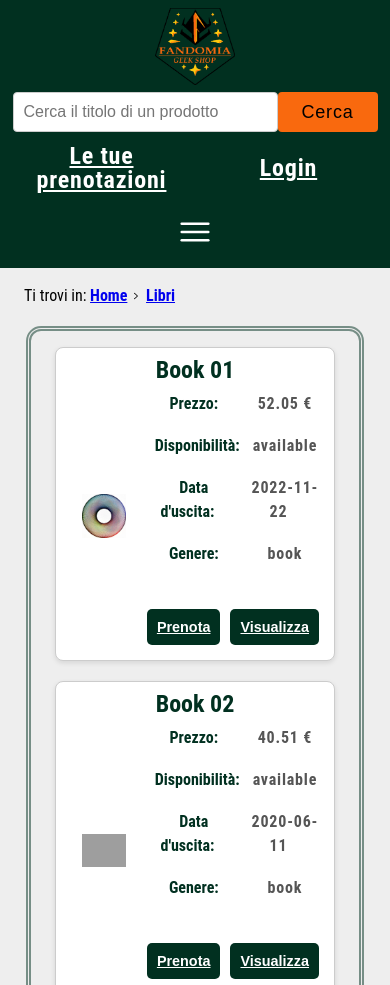
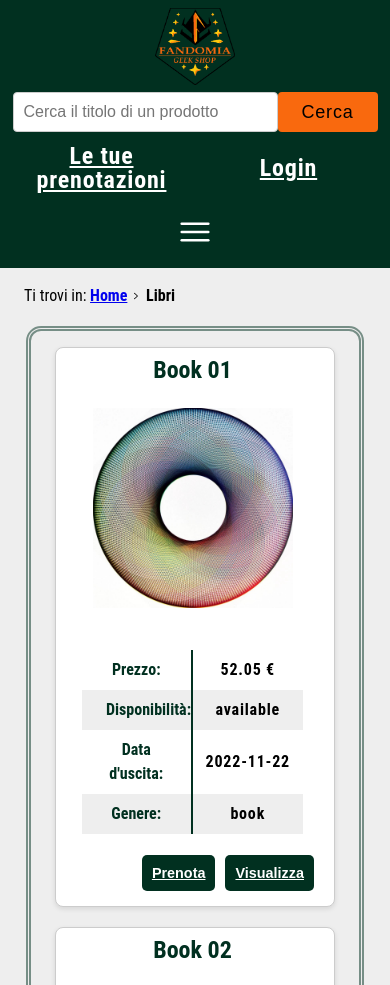
Before and after one commit to stoccotommaso02/fandomia, a PHP site: page /products_page.php?category=book in a window 390 px wide. Shown: the top 985 px of the page. Run offline with PHP 8.4, Linux system fonts and the light colour scheme; data comes from the database, SQL or seed files in the repository; data that the repository does not hold is empty; grey boxes are pictures that could not be loaded.

Commit message:
Fix generali, nuovi breakpoint e display grid nella card

```diff
--- a/src/assets/css/card.css
+++ b/src/assets/css/card.css
@@ -43,24 +43,35 @@
 
 /* Stile per le informazioni del prodotto */
 .item-info dl {
-  display: flex;
-  flex-wrap: wrap;
-  margin-bottom: 15px;
-  color: #555;
-  text-indent: 0.8em;
+  text-align: center;
+  margin: 1em;
+  display: grid;
+  grid-template-columns: 50% 50%;
+  gap:0;
+  align-items: stretch;
+  justify-items: stretch;
 }
 
 .item-info dt {
-  width: 50%;
+  align-self: center;
+  display: block;
+  color: var(--headerBackgroundColor);
   font-weight: bold;
-  margin-bottom: 5px;
-  color: var(--headerBackgroundColor);
+  margin: 0;
+  padding: .5em 1.5em;
+  border-right: 2px solid var(--headerBackgroundColor)
 }
 
 .item-info dd {
-  width: 50%;
-  margin-bottom: 5px;
-  margin-left: 0;
+  width: 100%;
+  align-self: center;
+  display: block;
+  margin: 0;
+  padding: .5em 0;
+}
+
+.item-info dt:nth-of-type(even), .item-info dd:nth-of-type(even) {
+  background-color: var(--backgroundColor);
 }
 
 /* Stile per i pulsanti di azione */
@@ -134,7 +145,6 @@
   }
 
   .item-info dl {
-    row-gap: 0.8em;
     text-align: center;
   }
 
@@ -143,3 +153,18 @@
     align-self: end;
   }
 }
+
+@media screen and (max-width:650px) {
+  .item-row {
+    display: flex;
+    flex-direction: column;
+  }
+
+  .item-image picture{
+    height: 200px;
+  }
+
+  .item-info {
+    width: 100%;
+  }
+}
--- a/src/assets/css/form.css
+++ b/src/assets/css/form.css
@@ -93,6 +93,7 @@ main ul{
     box-shadow: rgba(0, 0, 0, 0.35) 0px 5px 15px;
     display: inline-block;
     margin: 0 auto;
+    width: min(100%, 32em);
 }
 
 .reservedProducts > div {
@@ -118,7 +119,7 @@ main ul{
 }
 
 .item-image img {
-    width: 30em;
+    width: min(100%, 30em);
     aspect-ratio: 1/1;
     border-radius: 5px;
     object-fit: contain;
@@ -251,5 +252,3 @@ main ul{
 #reservationForm select:hover, #reservationForm select:focus, #reservationForm select:active {
     border-bottom: 3px solid var(--headerBackgroundColor);
 }
-
-@media
--- a/src/assets/css/productlist.css
+++ b/src/assets/css/productlist.css
@@ -6,20 +6,23 @@ main {
   flex-direction: column;
   align-items: center;
 }
-
+/*
 .card{
   max-width: 90%;
-}
+} */
 
 .products_list{
-    flex: 1;
-    display: grid;
-    grid-template: auto / 1fr 1fr 1fr 1fr;
-    justify-items: stretch;
+    display: flex;
+    flex-wrap: wrap;
     border: 5px double rgba(1, 48, 32, .5);
     border-radius: 15px;
     padding: 1.5em;
-    gap: 1.5em;
+    gap: 1em;
+    justify-content: space-around;
+}
+
+.products_list .card {
+  flex-basis: 21.5%;
 }
 
 /*breakpoint!!!*/
--- a/src/assets/css/style.css
+++ b/src/assets/css/style.css
@@ -220,6 +220,7 @@ main > * {
 ////////////////////*/
 
 .pagination ul{
+    border: none;
     display: flex;
     flex-wrap: wrap;
     margin: 1em auto;
--- a/src/pagination_links_factory.php
+++ b/src/pagination_links_factory.php
@@ -1,6 +1,6 @@
 <?php
 
-function get_pagination_links(int $page, int $total_products, int $products_per_page, string $category = '') : string {
+function get_pagination_links(int $page, int $total_products, int $products_per_page = 12, string $category = '') : string {
 $total_pages = $total_products / $products_per_page;
 $total_pages = ceil($total_pages);
 
--- a/src/productPage.php
+++ b/src/productPage.php
@@ -87,8 +87,7 @@ foreach ($record as $key => $value) {
         $extra_infos .= "<dt>$key:</dt> <dd>$value</dd>";
     }
 }
-            $productTemplate = $productTemplate -> render("product_page.html",array("current_url" => $_SERVER['REQUEST_URI'],
-                                                                                    "header" => $header,
+            $productTemplate = $productTemplate -> render("product_page.html",array("header" => $header,
                                                                                     "id" => $record['id'],
                                                                                     "name" => $record['name'],
                                                                                     "product_type" => $product_type,
--- a/src/products_page.php
+++ b/src/products_page.php
@@ -82,8 +82,7 @@ if (!empty($result))    {
 $pagination_links = get_pagination_links($page , $total_products, $products_per_page, $category);
 
 $products_page_template = new Template();
-$products_page_template = $products_page_template->render("products_page.html",array("current_url" => $_SERVER['REQUEST_URI'],
-                                                                                     "header" => $header,
+$products_page_template = $products_page_template->render("products_page.html",array("header" => $header,
                                                                                      "category" => $_GET['category'],
                                                                                      "products" => $products,
                                                                                      "products_list" => $products_list,
--- a/src/search.php
+++ b/src/search.php
@@ -54,7 +54,7 @@ if (!empty($prodotti))  {
 
     $total_products = count($prodotti);
 
-    $pagination_links = get_pagination_links($page,$total_products, $products_per_page);
+    $pagination_links = get_pagination_links($page,$total_products);
 }
 
 $header = buildHeader();
--- a/src/templates/index.html
+++ b/src/templates/index.html
@@ -17,7 +17,7 @@
         <nav aria-label="Percorso" class="breadcrumb">
           <p>Ti trovi in:&nbsp; </p>
             <ul>
-              <li><a href="index.php" lang="en" aria-current="page">Home</a></li>
+              <li><span lang="en">Home</span></li>
             </ul>
         </nav>
         {{state}}
--- a/src/templates/latestItems.html
+++ b/src/templates/latestItems.html
@@ -9,7 +9,7 @@
             <p>Ti trovi in:&nbsp; </p>
               <ul>
                 <li><a href="index.php" lang="en">Home</a></li>
-                <li><a href="latestItems.php" aria-current="page">Ultimi arrivi</a></li>
+                <li>Ultimi arrivi</li>
               </ul>
         </nav>
         <main id="content">
--- a/src/templates/login.html
+++ b/src/templates/login.html
@@ -15,7 +15,7 @@
             <p>Ti trovi in:&nbsp; </p>
             <ul>
               <li><a href="index.php" lang="en">Home</a></li>
-              <li><a href="login.php" aria-current="page" lang="en">Login</a></li>
+              <li><span lang="en">Login</span></li>
             </ul>
         </nav>
         <main id="content">
--- a/src/templates/nextItems.html
+++ b/src/templates/nextItems.html
@@ -9,7 +9,7 @@
             <p>Ti trovi in:&nbsp; </p>
               <ul>
                 <li><a href="index.php" lang="en">Home</a></li>
-                <li><a href="nextItems.php" aria-current="page">Prossimi arrivi</a></li>
+                <li>Prossimi arrivi</li>
               </ul>
         </nav>
         <main id="content">
--- a/src/templates/product_page.html
+++ b/src/templates/product_page.html
@@ -12,15 +12,15 @@
 
 <body>
     {{header}}
-    <main id="content">
     <nav aria-label="Percorso" class="breadcrumb">
         <p>Ti trovi in:&nbsp; </p>
         <ul>
           <li><a href="index.php" lang="en">Home</a></li>
           <li><a href="products_page.php?category={{category}}" lang="en">{{product_type}}</a></li>
-              <li><a href="{{current_url}}" aria-current="page">{{name}}</a></li>
+          <li>{{name}}</li>
         </ul>
     </nav>
+    <main id="content">
         <section class="Dettagli">
         <h2>{{name}}</h2>
             <div id="ProductName-details">
--- a/src/templates/products_page.html
+++ b/src/templates/products_page.html
@@ -15,7 +15,7 @@
             <p>Ti trovi in:&nbsp; </p>
               <ul>
                 <li><a href="index.php" lang="en">Home</a></li>
-                <li><a href="{{current_url}}" aria-current="page">{{products}}</a></li>
+                <li>{{products}}</li>
               </ul>
             </nav>
         <main class="products_page" id="content">
--- a/src/templates/reservationForm.html
+++ b/src/templates/reservationForm.html
@@ -16,7 +16,7 @@
               <li><a href="index.php" lang="en">Home</a></li>
               <li><a href="products_page.php?category={{product_type}}" lang="en">{{product_typename}}</a></li>
               <li><a href="productPage.php?product_id={{product_id}}">{{product_name}}</a></li>
-              <li><a href="prenotazioneRitiro.php?product_id={{product_id}}" aria-current="page">Prenotazione ritiro</a></li>
+              <li>Prenotazione ritiro</li>
             </ul>
         </nav>
         <main id="content">
--- a/src/templates/reservation_list.html
+++ b/src/templates/reservation_list.html
@@ -15,7 +15,7 @@
           <p>Ti trovi in:&nbsp; </p>
             <ul>
               <li><a href="index.php" lang="en">Home</a></li>
-              <li><a href="reservationList.php" aria-current="page">Le mie prenotazioni</a></li>
+              <li>Le mie prenotazioni</li>
             </ul>
         </nav>
         <main id="content">
--- a/src/templates/saleItems.html
+++ b/src/templates/saleItems.html
@@ -9,7 +9,7 @@
             <p>Ti trovi in:&nbsp; </p>
               <ul>
                 <li><a href="index.php" lang="en">Home</a></li>
-                <li><a href="saleItems.php" aria-current="page">Promozioni</a></li>
+                <li>Promozioni</li>
               </ul>
         </nav>
         <main id="content">
--- a/src/templates/signup.html
+++ b/src/templates/signup.html
@@ -14,7 +14,7 @@
             <p>Ti trovi in:&nbsp; </p>
             <ul>
                 <li><a href="index.php" lang="en">Home</a></li>
-                <li><a href="signup.php" aria-current="page">Registrati</a></li>
+                <li>Registrati</li>
             </ul>
         </nav>
         <main id="content">
```
Also changed, not shown: src/assets/css/homepage.css (+6 -2 lines). Lines whose indentation alone changed are shown as unchanged.
